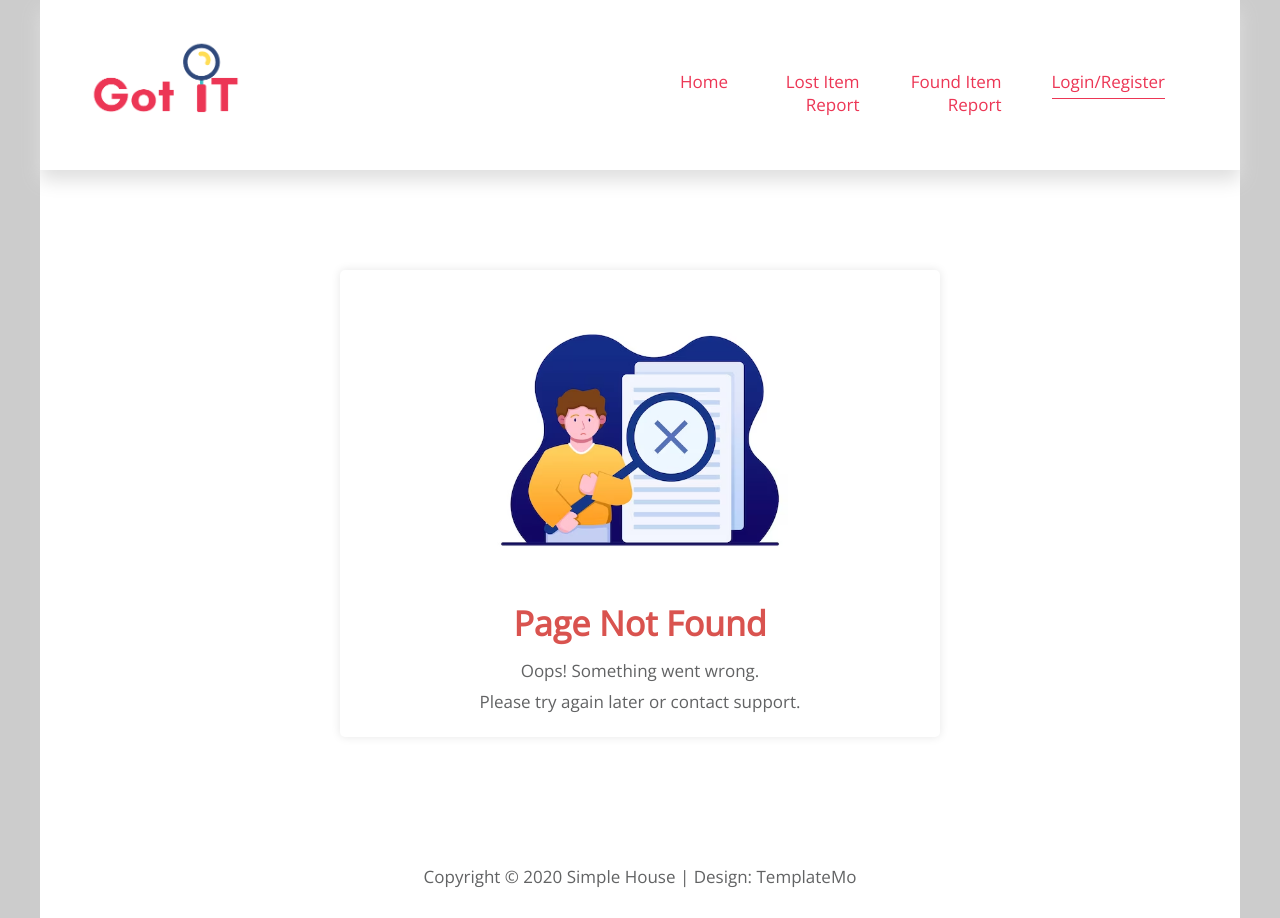
After one commit to AndreaGon/got-it-php, a PHP site: page /error_page.php in a window 1280 px wide. The commit adds this page. Run offline with PHP 8.4, Linux system fonts and the light colour scheme.

Commit message:
Handle page not found

```diff
--- /dev/null
+++ b/error_page.php
@@ -0,0 +1,100 @@
+<?php
+error_reporting(E_ALL);  //give warning if session cannot start
+session_start(); //start the session
+?>
+<!DOCTYPE html>
+<html>
+
+<head>
+    <meta charset="UTF-8" />
+    <meta name="viewport" content="width=device-width, initial-scale=1.0" />
+    <meta http-equiv="X-UA-Compatible" content="ie=edge" />
+    <link href="https://fonts.googleapis.com/css?family=Open+Sans:300,400" rel="stylesheet" />
+    <link href="css/all.min.css" rel="stylesheet" />
+    <link href="css/templatemo-style.css" rel="stylesheet" />
+    <link href="css/custom.css" media="all" rel="stylesheet" />
+
+    <title>Error</title>
+    <style>
+        .container-error {
+            max-width: 600px;
+            margin: 100px auto 100px auto;
+            padding: 20px;
+            background-color: #fff;
+            border-radius: 5px;
+            box-shadow: 0 0 10px rgba(0, 0, 0, 0.1);
+        }
+
+        .container-error h1{
+            color: #d9534f;
+            text-align: center;
+            margin: 10px 0;
+        }
+
+        .container-error p{
+            text-align: center;
+        }
+
+        .container-error img{
+            display: block;
+            margin: auto;
+            height: 300px;
+            width: 400px;
+        }
+    </style>
+</head>
+
+<body>
+    <!-- Header + Navigation Bar -->
+    <div class="container">
+        <!-- Top box -->
+        <!-- Logo & Site Name -->
+        <div class="custom-placeholder">
+            <div class="parallax-window">
+                <div class="tm-header">
+                    <div class="row tm-header-inner">
+                        <div class="col-md-6 col-12">
+                            <div class="tm-site-text-box">
+                                <img class="tm-site-logo" width="150" src="img/logo.png" />
+                            </div>
+                        </div>
+                        <nav class="col-md-6 col-12 tm-nav">
+                            <ul class="tm-nav-ul">
+                                <li class="tm-nav-li"><a href="index.php" class="custom-link">Home</a></li>
+                                <li class="tm-nav-li"><a href="lostitemform.php" class="custom-link">Lost Item Report</a></li>
+                                <li class="tm-nav-li"><a href="founditemform.php" class="custom-link">Found Item Report</a></li>
+                                <?php
+                                if (!isset($_SESSION['userID'])) {
+                                    echo '<li class="tm-nav-li"><a href="login.php" class="custom-link active">Login/Register</a></li>';
+                                } else {
+                                    echo '<li class="tm-nav-li"><a href="dashboard.php" class="custom-link">Dashboard</a></li>';
+                                }
+                                ?>
+                            </ul>
+                        </nav>
+                    </div>
+                </div>
+            </div>
+        </div>
+
+        <!-- Login Form -->
+        <main>
+            <div class="container-error">
+                <img src ="img/notfound.jpg" alt="Page Not Found">
+                <h1>Page Not Found</h1>
+                <p>Oops! Something went wrong.</p>
+                <p>Please try again later or contact support.</p>
+            </div>
+        </main>
+
+        <!-- Footer -->
+        <footer class="tm-footer text-center">
+            <p>Copyright &copy; 2020 Simple House | Design: <a rel="nofollow" href="https://templatemo.com">TemplateMo</a></p>
+        </footer>
+    </div>
+
+    <script src="js/jquery.min.js"></script>
+    <script src="js/parallax.min.js"></script>
+</body>
+
+</html>
```
Also changed, not shown: login.php (+14 -6 lines), .htaccess.txt (added), img/notfound.jpg (added).
